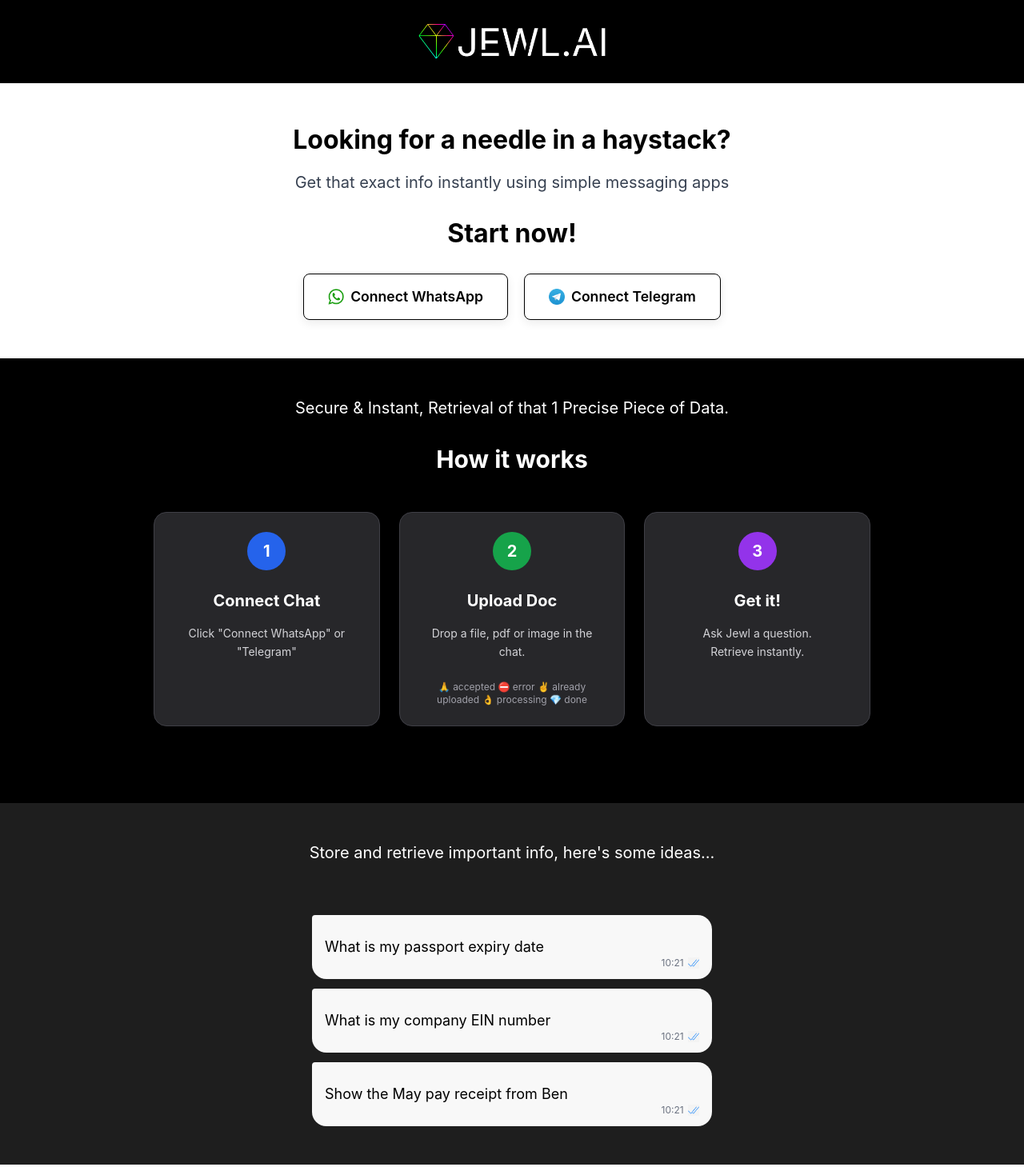
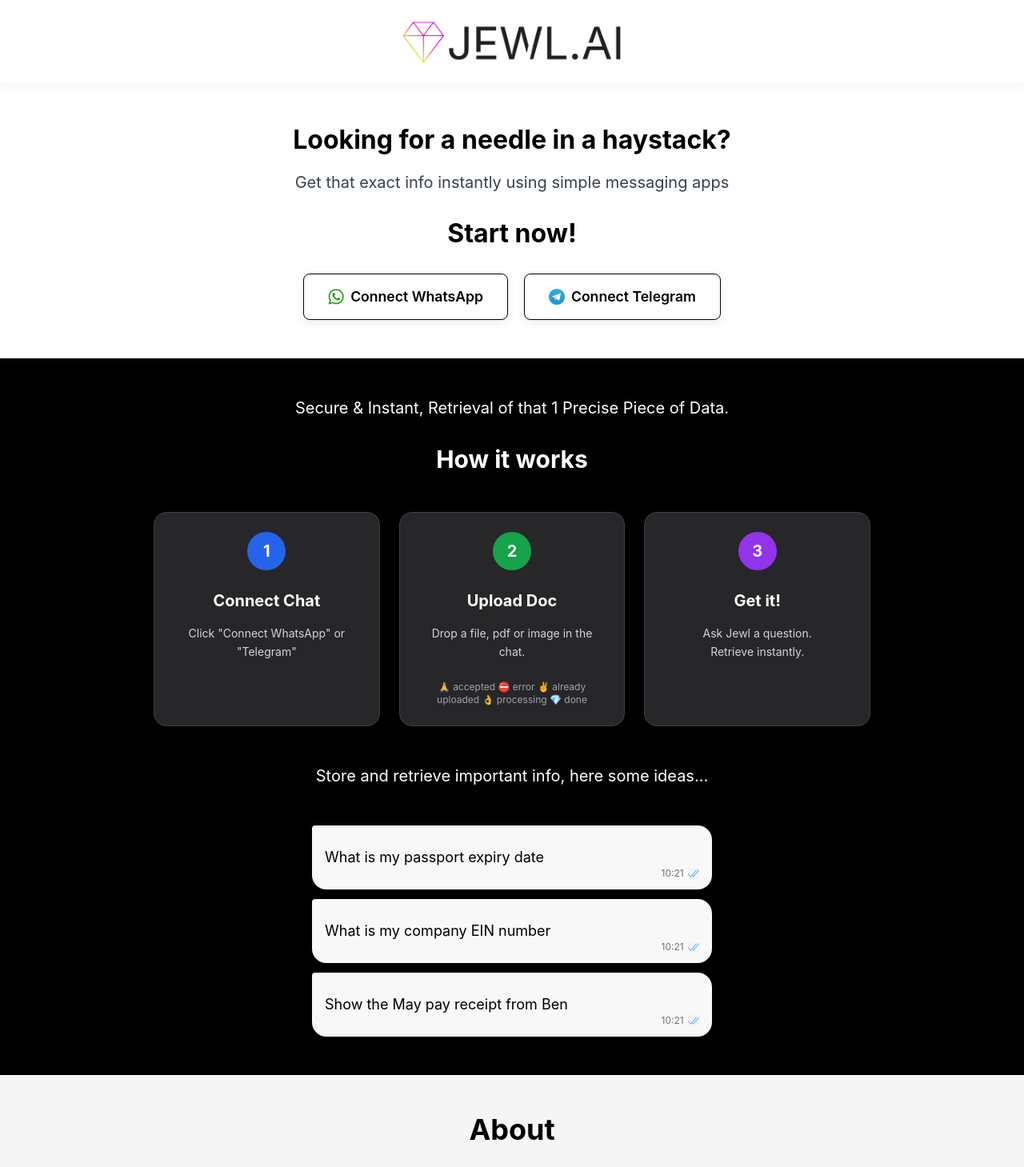
Before and after one commit to EdwardLH219/try-jewl, a Next.js app: page / in a window 1280 px wide. Shown: the top 1459 px of the page at 80% size. Built offline with nearby package versions, Linux system fonts and the light colour scheme.

Commit message:
UI improvements: Update header shadow, example cards styling, and about section background

```diff
--- a/components/HowItWorks.tsx
+++ b/components/HowItWorks.tsx
@@ -1,6 +1,31 @@
-import React from 'react';
+import React, { useState, useEffect } from 'react';
 
 export default function HowItWorks() {
+  const [currentTime, setCurrentTime] = useState('');
+
+  useEffect(() => {
+    // Function to format time as HH:mm
+    const formatTime = () => {
+      const now = new Date();
+      return now.toLocaleTimeString('en-GB', {
+        hour: '2-digit',
+        minute: '2-digit',
+        hour12: false
+      });
+    };
+
+    // Set initial time
+    setCurrentTime(formatTime());
+
+    // Update time every minute
+    const interval = setInterval(() => {
+      setCurrentTime(formatTime());
+    }, 60000);
+
+    // Cleanup interval on unmount
+    return () => clearInterval(interval);
+  }, []);
+
   return (
     <div className="py-12 px-6">
       <div className="max-w-4xl mx-auto">
@@ -51,6 +76,37 @@
             </p>
           </div>
         </div>
+        <p className="text-white text-center text-xl mb-12">
+          Store and retrieve important info<span className="hidden sm:inline">,</span><br className="block sm:hidden" /> here some ideas…
+        </p>
+        <div className="max-w-3xl mx-auto">
+          <div className="space-y-3">
+            <div className="flex justify-center">
+              <div className="bg-[#F8F8F8] rounded-[18px] rounded-tl-sm p-4 relative min-h-[80px] flex flex-col justify-center max-w-[500px] w-full">
+                <p className="text-lg">What is my passport expiry date</p>
+                <p className="text-xs text-gray-500 text-right absolute bottom-3 right-4">
+                  {currentTime} <img src="/icons/blueTicks.png" alt="Read" className="inline-block h-3.5 ml-0.5" />
+                </p>
+              </div>
+            </div>
+            <div className="flex justify-center">
+              <div className="bg-[#F8F8F8] rounded-[18px] rounded-tl-sm p-4 relative min-h-[80px] flex flex-col justify-center max-w-[500px] w-full">
+                <p className="text-lg">What is my company EIN number</p>
+                <p className="text-xs text-gray-500 text-right absolute bottom-3 right-4">
+                  {currentTime} <img src="/icons/blueTicks.png" alt="Read" className="inline-block h-3.5 ml-0.5" />
+                </p>
+              </div>
+            </div>
+            <div className="flex justify-center">
+              <div className="bg-[#F8F8F8] rounded-[18px] rounded-tl-sm p-4 relative min-h-[80px] flex flex-col justify-center max-w-[500px] w-full">
+                <p className="text-lg">Show the May pay receipt from Ben</p>
+                <p className="text-xs text-gray-500 text-right absolute bottom-3 right-4">
+                  {currentTime} <img src="/icons/blueTicks.png" alt="Read" className="inline-block h-3.5 ml-0.5" />
+                </p>
+              </div>
+            </div>
+          </div>
+        </div>
       </div>
     </div>
   );
--- a/components/Layout.tsx
+++ b/components/Layout.tsx
@@ -274,13 +274,13 @@
         <link rel="preconnect" href="https://fonts.gstatic.com" crossOrigin="anonymous" />
       </Head>
 
-      <header className="sticky-header bg-black backdrop-blur py-6">
+      <header className="sticky-header bg-white backdrop-blur py-6 shadow-md">
         <div className="container mx-auto flex justify-center items-center">
           <div className="flex items-center">
             <Link href="/">
               <div className="cursor-pointer">
                 <Image
-                  src="/logo-whiteV2.png"
+                  src="/logo-blackV2.png"
                   alt="jewl.ai logo"
                   width={192}
                   height={58}
--- a/pages/index.tsx
+++ b/pages/index.tsx
@@ -104,43 +104,8 @@
         <HowItWorks />
       </section>
 
-      <section className="w-full bg-[#1E1E1E]">
-        <div className="w-full py-12">
-          <p className="text-white text-center text-xl mb-16">
-            Store and retrieve important info,<br className="block sm:hidden" /> here's some ideas…
-          </p>
-          <div className="max-w-3xl mx-auto px-4">
-            <div className="space-y-3">
-              <div className="flex justify-center">
-                <div className="bg-[#F8F8F8] rounded-[18px] rounded-tl-sm p-4 relative min-h-[80px] flex flex-col justify-center max-w-[500px] w-full">
-                  <p className="text-lg">What is my passport expiry date</p>
-                  <p className="text-xs text-gray-500 text-right absolute bottom-3 right-4">
-                    {currentTime} <img src="/icons/blueTicks.png" alt="Read" className="inline-block h-3.5 ml-0.5" />
-                  </p>
-                </div>
-              </div>
-              <div className="flex justify-center">
-                <div className="bg-[#F8F8F8] rounded-[18px] rounded-tl-sm p-4 relative min-h-[80px] flex flex-col justify-center max-w-[500px] w-full">
-                  <p className="text-lg">What is my company EIN number</p>
-                  <p className="text-xs text-gray-500 text-right absolute bottom-3 right-4">
-                    {currentTime} <img src="/icons/blueTicks.png" alt="Read" className="inline-block h-3.5 ml-0.5" />
-                  </p>
-                </div>
-              </div>
-              <div className="flex justify-center">
-                <div className="bg-[#F8F8F8] rounded-[18px] rounded-tl-sm p-4 relative min-h-[80px] flex flex-col justify-center max-w-[500px] w-full">
-                  <p className="text-lg">Show the May pay receipt from Ben</p>
-                  <p className="text-xs text-gray-500 text-right absolute bottom-3 right-4">
-                    {currentTime} <img src="/icons/blueTicks.png" alt="Read" className="inline-block h-3.5 ml-0.5" />
-                  </p>
-                </div>
-              </div>
-            </div>
-          </div>
-        </div>
-      </section>
-
-      <div className={styles.container}>
+      <section className="w-full bg-[#F5F5F5]">
+        <div className="w-full bg-[#F5F5F5]">
           <section className="py-12 px-6">
             <div className="max-w-4xl mx-auto">
               <h2 className="text-[2rem] md:text-4xl font-bold text-center mb-6">About</h2>
@@ -155,6 +120,7 @@
             </div>
           </section>
         </div>
+      </section>
     </>
   );
 }
--- a/styles/globals.css
+++ b/styles/globals.css
@@ -69,7 +69,7 @@
   top: 0;
   z-index: 100;
   transition: all 0.3s ease;
-  box-shadow: 0 0 0 rgba(0,0,0,0);
+  box-shadow: 0 4px 10px rgba(0,0,0,0.05);
 }
 
 .sticky-header.scrolled {
```
Lines whose indentation alone changed are shown as unchanged.
